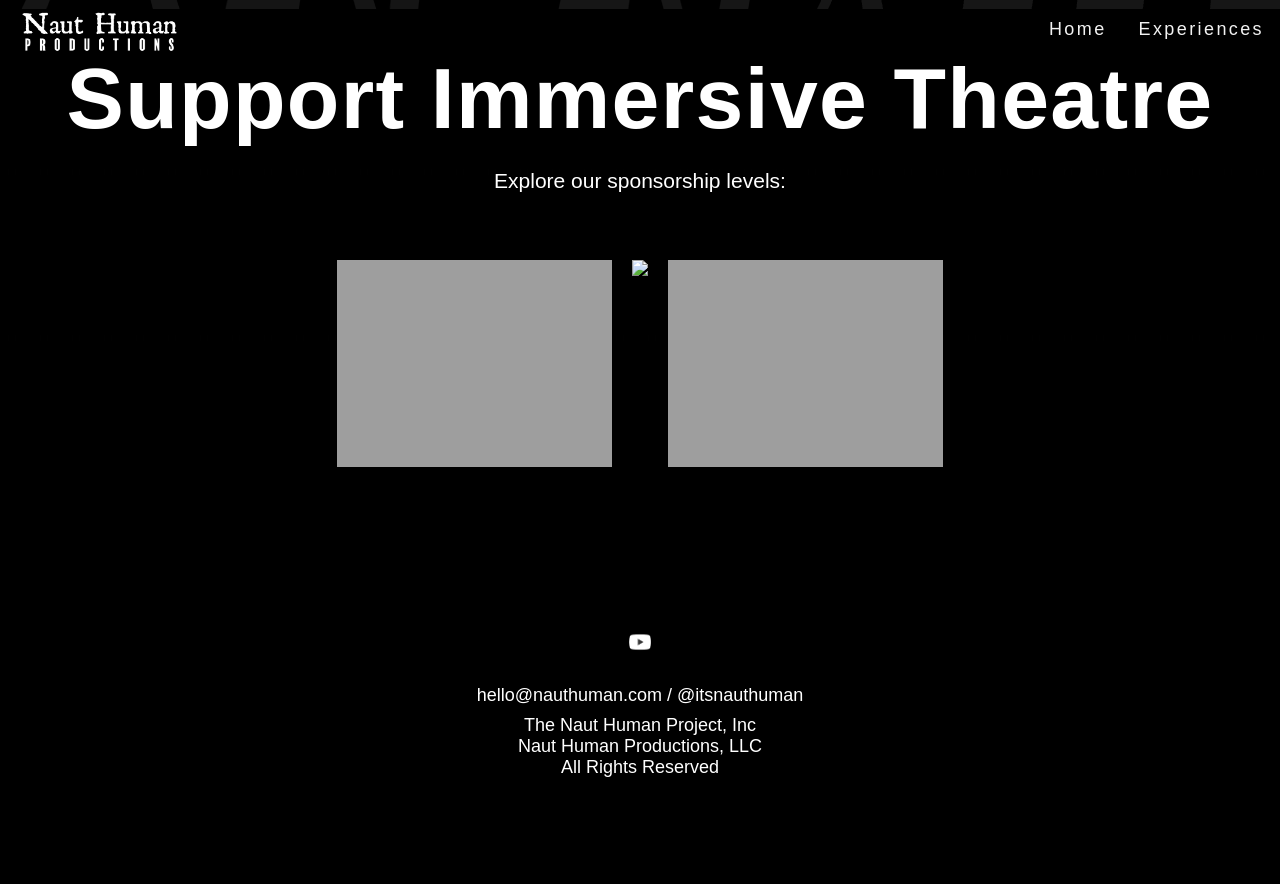
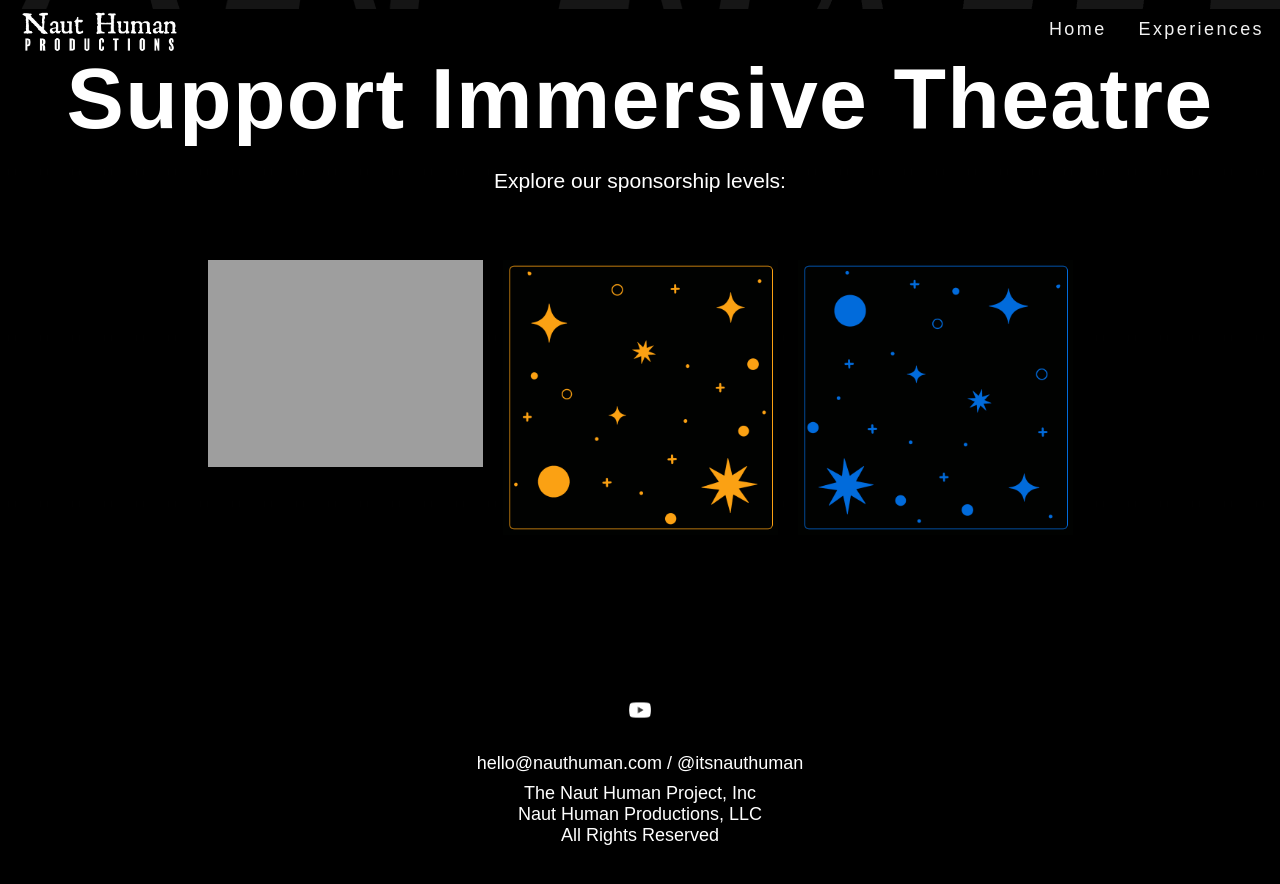
Before and after one commit to nauthuman/website, a Jekyll site: the page built from sponsors.html, in a window 1280 px wide and 900 px high, scrolled down 1897 px. Shown: the top 884 px of the window. Built offline with Jekyll 4.4.1, drawn with Linux system fonts in a browser that asks for light colours; some web fonts are replaced; before the commit the page ends 2748 px from its top, so only the background shows below that.

Commit message:
Update sponsortiers_panel.html

```diff
--- a/_includes/sponsortiers_panel.html
+++ b/_includes/sponsortiers_panel.html
@@ -108,15 +108,15 @@ div.exps-wrapper {
     <div class="exps-row">
 	<div class="exps-cell">
         <!--<a href="/gatsbytickets" target="_blank">-->
-          <img src="{{site.url}}/images/gatsby/RedStars.png" alt="GreatGatsby"/>
+          <img src="{{site.url}}/images/sponsors/RedStars.png" alt="GreatGatsby"/>
       </div>
 	<div class="exps-cell">
         <!--<a href="/frankensteintickets" target="_blank">-->
-          <img src="{{site.url}}/images/gatsby/YellowStars.png" alt="Gatsby"/>
+          <img src="{{site.url}}/images/sponsors/YellowStars.png" alt="Gatsby"/>
       </div>
 	<div class="exps-cell">
         <!--<a href="/tickets" target="_blank">-->
-          <img src="{{site.url}}/images/gatsbyBlueStars.png" alt="Gatsby"/>
+          <img src="{{site.url}}/images/sponsors/BlueStars.png" alt="Gatsby"/>
       </div>
     </div>
   </div>
```
